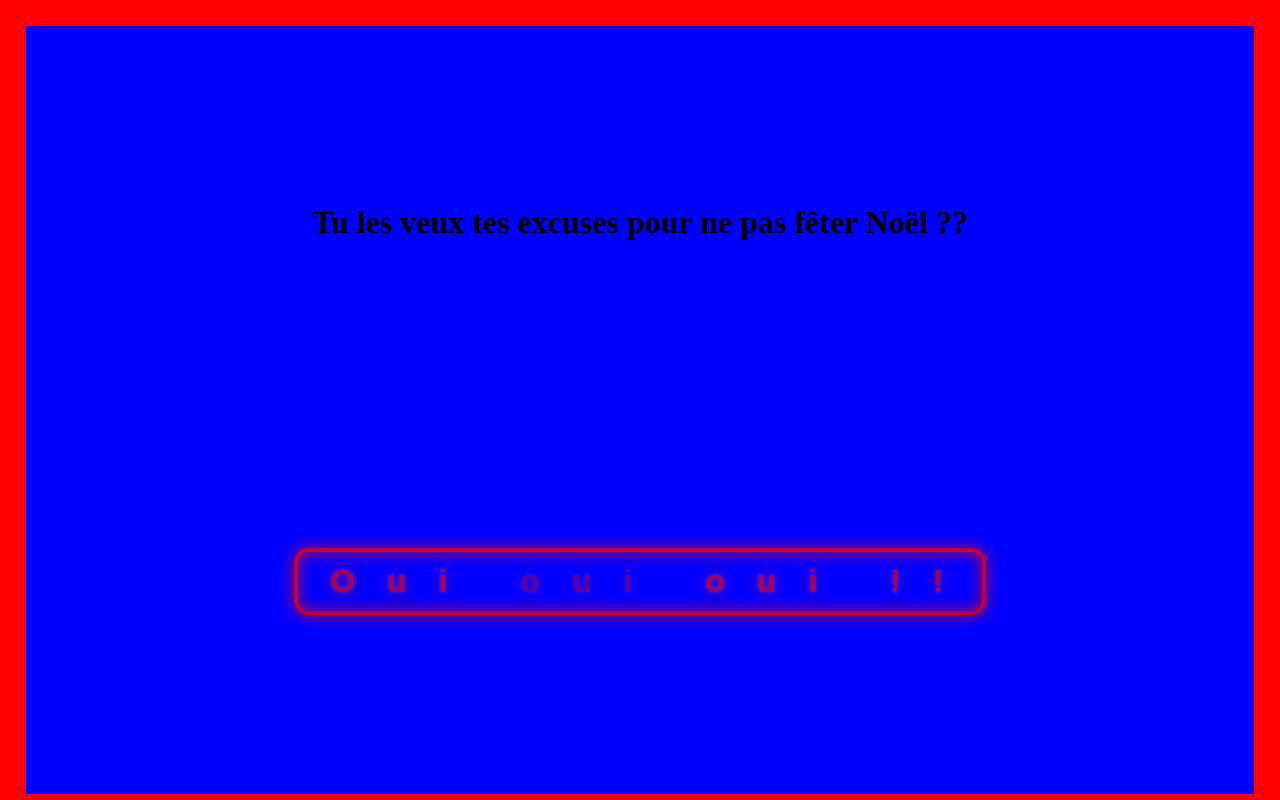
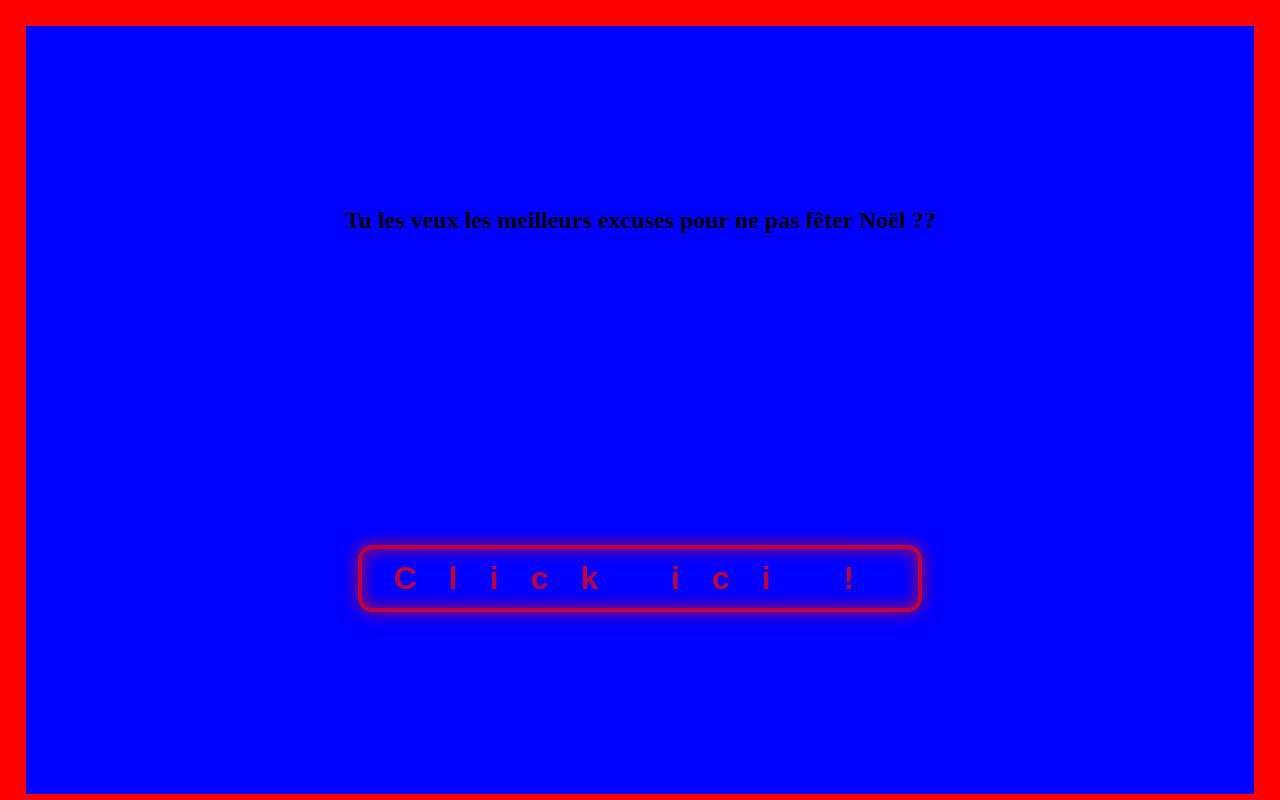
Before and after one commit to FlorenceBuchelet/WCS_hackathon1, a React (Vite) app: page / in a window 1280 px wide. Built offline with nearby package versions, Linux system fonts and the light colour scheme.

Commit message:
variables scss

```diff
--- a/src/index.scss
+++ b/src/index.scss
@@ -6,5 +6,14 @@
 // variables ici
 
 #root {
-    $color: red;
+    $background-color:#010D24;
+
+    $bauble-color-red:#8B1111;
+    $bauble-color-bleu:#4EA0BB;
+    $bauble-color-vert:#1B603F;
+    $bauble-color-grey:#D9D9D9;
+    $bauble-color-white:#ffff;
+
+    $decoration-color: #FFD15C;
+
 }
--- a/src/pages/Homepage/Homepage.jsx
+++ b/src/pages/Homepage/Homepage.jsx
@@ -1,12 +1,14 @@
-import "./Homepage.scss"
+import "./Homepage.scss";
 
 function Homepage() {
   return (
-    <div className="homepage">
-      <h1 className="homepage__title">Tu les veux tes excuses pour ne pas fêter Noël ??</h1>
+    <section className="homepage">
+      <h1 className="homepage__title">
+        Tu les veux les meilleurs excuses pour ne pas fêter Noël ??
+      </h1>
       {/*cool button*/}
-      <button class='homepage__button'><span class='glowing-txt'>Oui <span class='faulty-letter'>oui </span>oui !!</span></button>
-    </div>
+      <button className="homepage__button">Click ici !</button>
+    </section>
   );
 }
 
```
